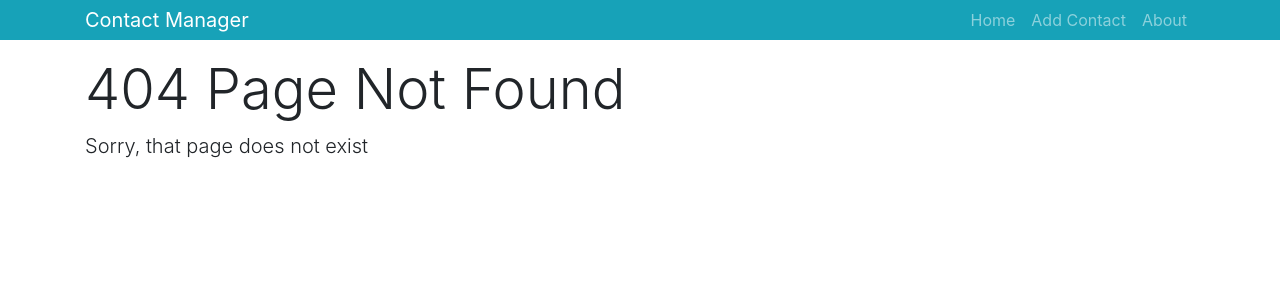
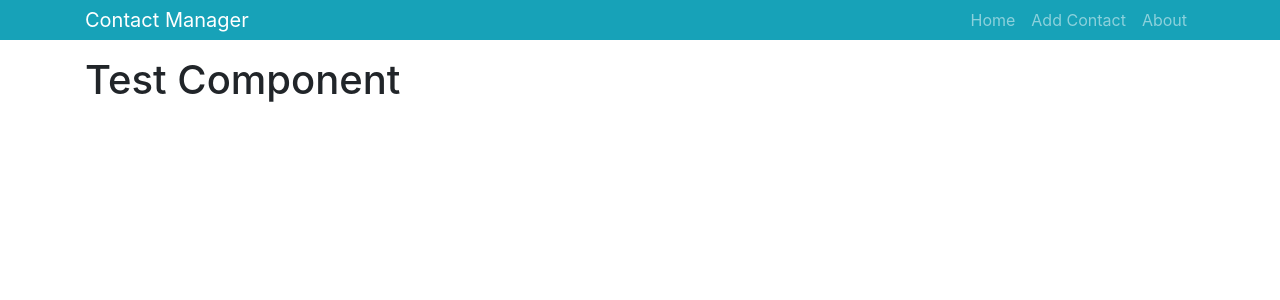
Before and after one commit to mmargo10/Contacts, a React (Create React App) app in the folder contactmanager/: page /test in a window 1280 px wide. Before the commit this address had no page. Shown: the top 300 px of the page. Built offline with nearby package versions, Linux system fonts and the light colour scheme; the HTML template or start-up script is replaced by a standard one.

Commit message:
added test component

```diff
--- a/contactmanager/src/App.js
+++ b/contactmanager/src/App.js
@@ -5,6 +5,7 @@ import Header from './components/layout/Header';
 import AddContact from './components/contacts/AddContact';
 import About from './components/pages/About';
 import NotFound from './components/pages/NotFound';
+import Test from './components/test/Test';
 
 import { Provider } from './context';
 
@@ -26,6 +27,8 @@ class App extends Component {
            component={AddContact} />
            <Route exact path="/about"
            component={About} />
+           <Route exact path="/test"
+           component={Test} />
            <Route component={NotFound} />
          </Switch>
         </div>
--- /dev/null
+++ b/contactmanager/src/components/test/Test.js
@@ -0,0 +1,45 @@
+import React, { Component } from 'react'
+
+class Test extends Component {
+  state = {
+    test: 'test'
+  };
+
+componentDidMount() {
+  console.log('componentDidMount...');
+}
+
+//componentWillMount() {
+//console.log('componentWillMount...');
+//}
+
+//componentDidUpdate() {
+  //console.log('componentDidUpdate...');
+//}
+
+//componentWillUpdate() {
+  //console.log('componentWillUpdate...');
+//}
+
+//componentWillReceiveProps(nextProps, nextState) {
+  //console.log('componentWillReceiveProps...');
+//}
+
+//static getDerivedStateFromProps(nextProps, prevState) {
+  //return null;
+//}
+
+//getSnapshotBeforeUpdate(prevProps, prevState) {
+  //console.log('getSnapshotBeforeUpdate...');
+//}
+
+  render() {
+    return (
+      <div>
+       <h1>Test Component</h1>
+      </div>
+    )
+  }
+}
+
+export default Test;
```
